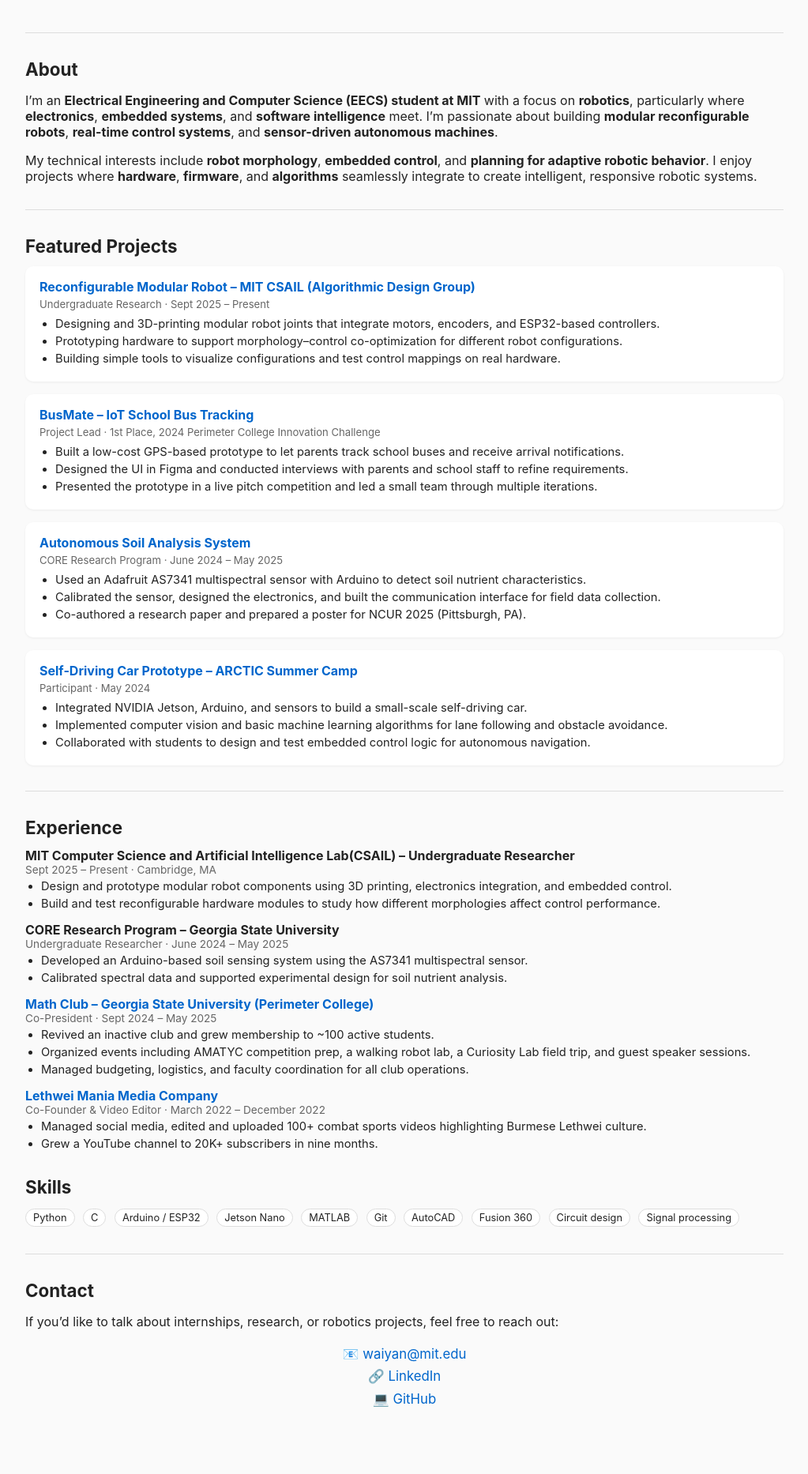
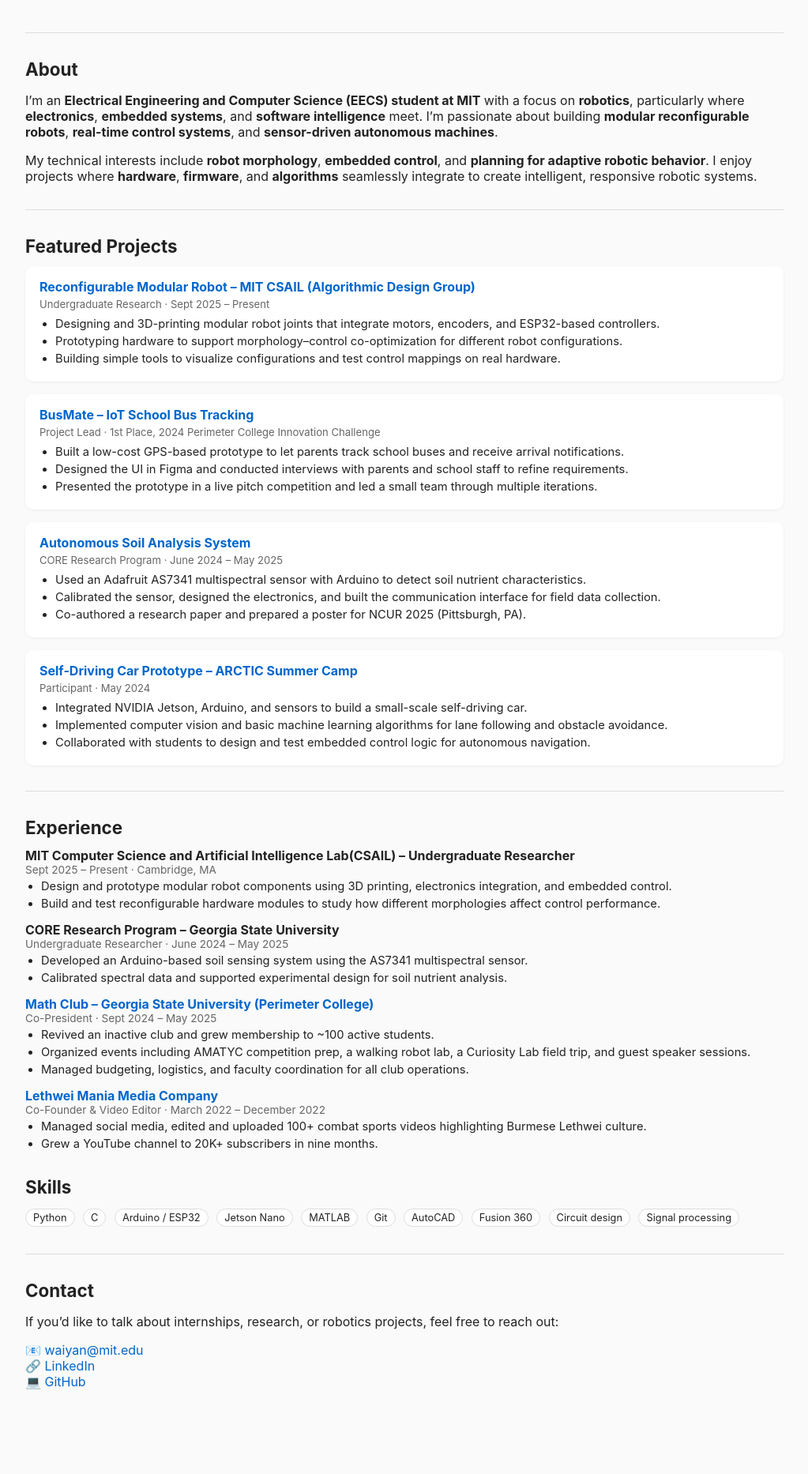
Before and after one commit to Waiyan512/portfolio, a Jekyll site: the page built from index.md, in a window 1280 px wide. Shown: the part 223-2089 px from the top of the page at 79% size, without its empty margins (128-1151 px from the left). Built offline with Jekyll 4.4.1, drawn with Linux system fonts in a browser that asks for light colours; after the commit the page ends 2062 px from its top, so only the background shows below that; grey boxes are pictures that could not be loaded.

Commit message:
Update index.md

```diff
--- a/index.md
+++ b/index.md
@@ -199,8 +199,8 @@ My technical interests include **robot morphology**, **embedded control**, and *
 
 <p>If you’d like to talk about internships, research, or robotics projects, feel free to reach out:</p>
 
-<p style="text-align: center; font-size: 1.05rem; line-height: 1.7;">
-  📧 <a href="mailto:waiyan@mit.edu">waiyan@mit.edu</a><br>
-  🔗 <a href="https://www.linkedin.com/in/soe-wai-yan-96ab74285" target="_blank">LinkedIn</a><br>
-  💻 <a href="https://github.com/Waiyan512" target="_blank">GitHub</a>
-</p>
+<ul style="list-style: none; padding-left: 0; margin-top: 8px;">
+  <li>📧 <a href="mailto:waiyan@mit.edu">waiyan@mit.edu</a></li>
+  <li>🔗 <a href="https://www.linkedin.com/in/soe-wai-yan-96ab74285" target="_blank">LinkedIn</a></li>
+  <li>💻 <a href="https://github.com/Waiyan512" target="_blank">GitHub</a></li>
+</ul>
```
